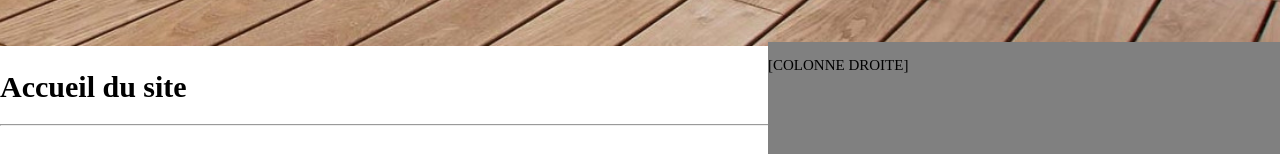
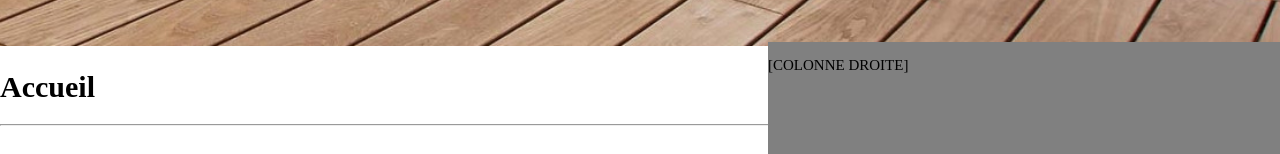
Before and after one commit to 3eflite/jarditou, a plain HTML site: page index.html in a window 1280 px wide. Shown: the part 372-526 px from the top of the page. Drawn offline with Linux system fonts and the light colour scheme.

Commit message:
Modif titre

```diff
--- a/index.html
+++ b/index.html
@@ -25,7 +25,7 @@
         </nav>
         <img src="jarditou_csss/src/img/promotion.jpg" alt="promotion" title="promotion" class="promo">
 
-            <h1>Accueil du site</h1>
+            <h1>Accueil</h1>
             <hr>
             <section>
             <article class="paragraphe">
```
